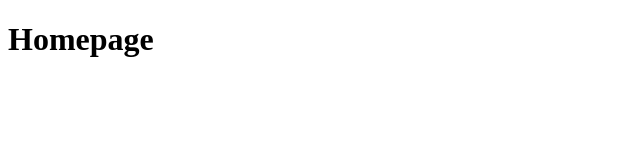
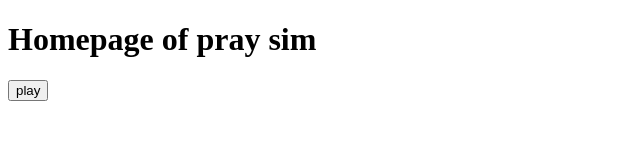
Before and after one commit to potatoGUN2012/PraySim, a plain HTML site: page index.html in a window 1280 px wide. Shown: the whole page, without its empty margins (0-640 px from the left). Drawn offline with Linux system fonts and the light colour scheme.

Commit message:
Update index.html

```diff
--- a/index.html
+++ b/index.html
@@ -1,8 +1,21 @@
 <!DOCTYPE html>
 <html>
-  <head>
-    <body>
-      <h1>Homepage</h1>
-          </body>
-  </head>
+<head>
+  <meta charset="utf-8">
+  <meta name="viewport" content="width=device-width">
+  <title>JS Bin</title>
+<style>
+
+</style>
+</head>
+<body>
+<h1> Homepage of pray sim</h1>
+<button id="myButton" class="float-left submit-button" >play</button>
+</body>
+<script type="text/javascript">
+    document.getElementById("myButton").onclick = function () {
+        location.href = "https://potatogun2012.github.io/PraySim/game.html";
+    };
+</script>
+
 </html>
```
